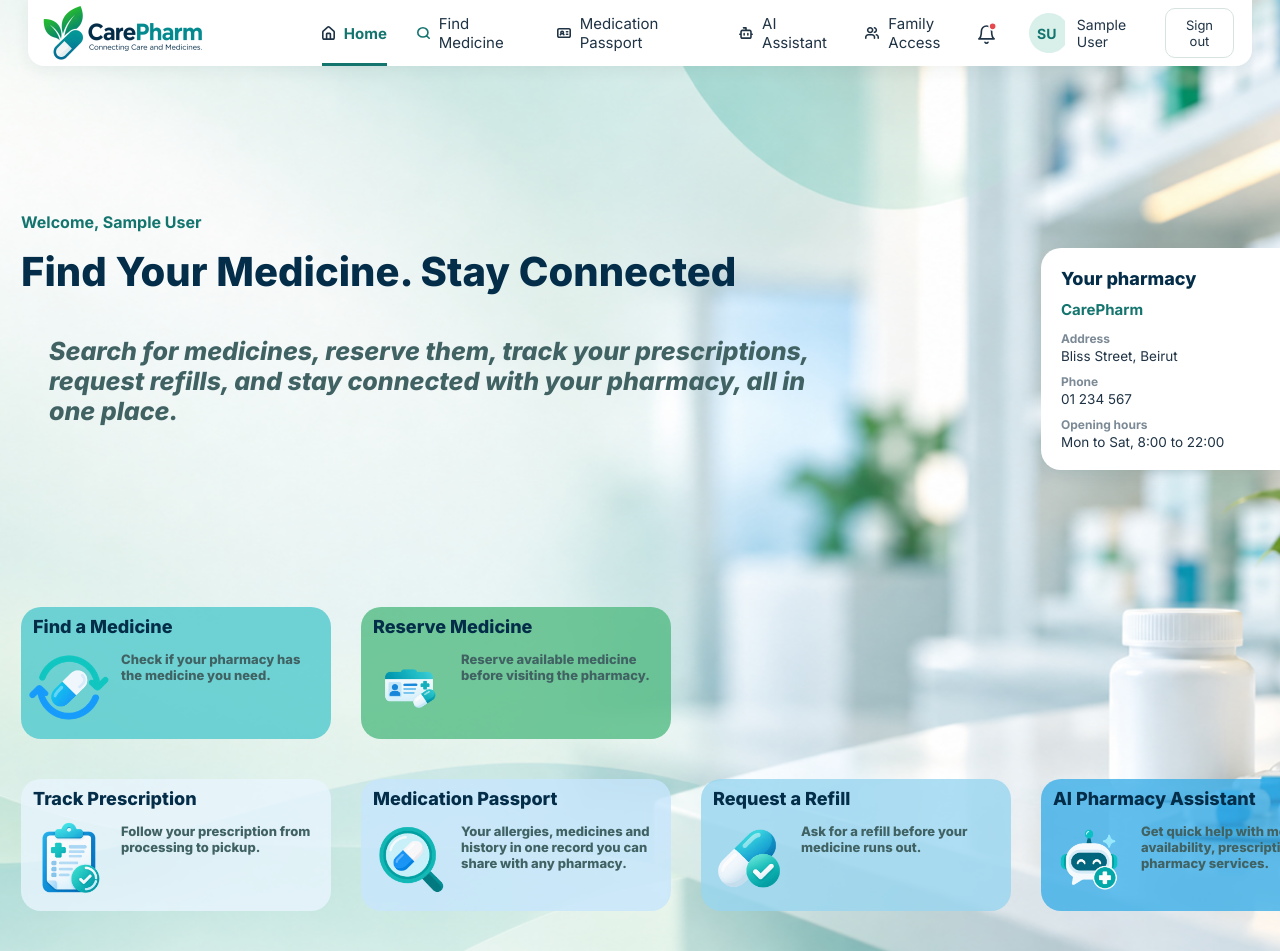
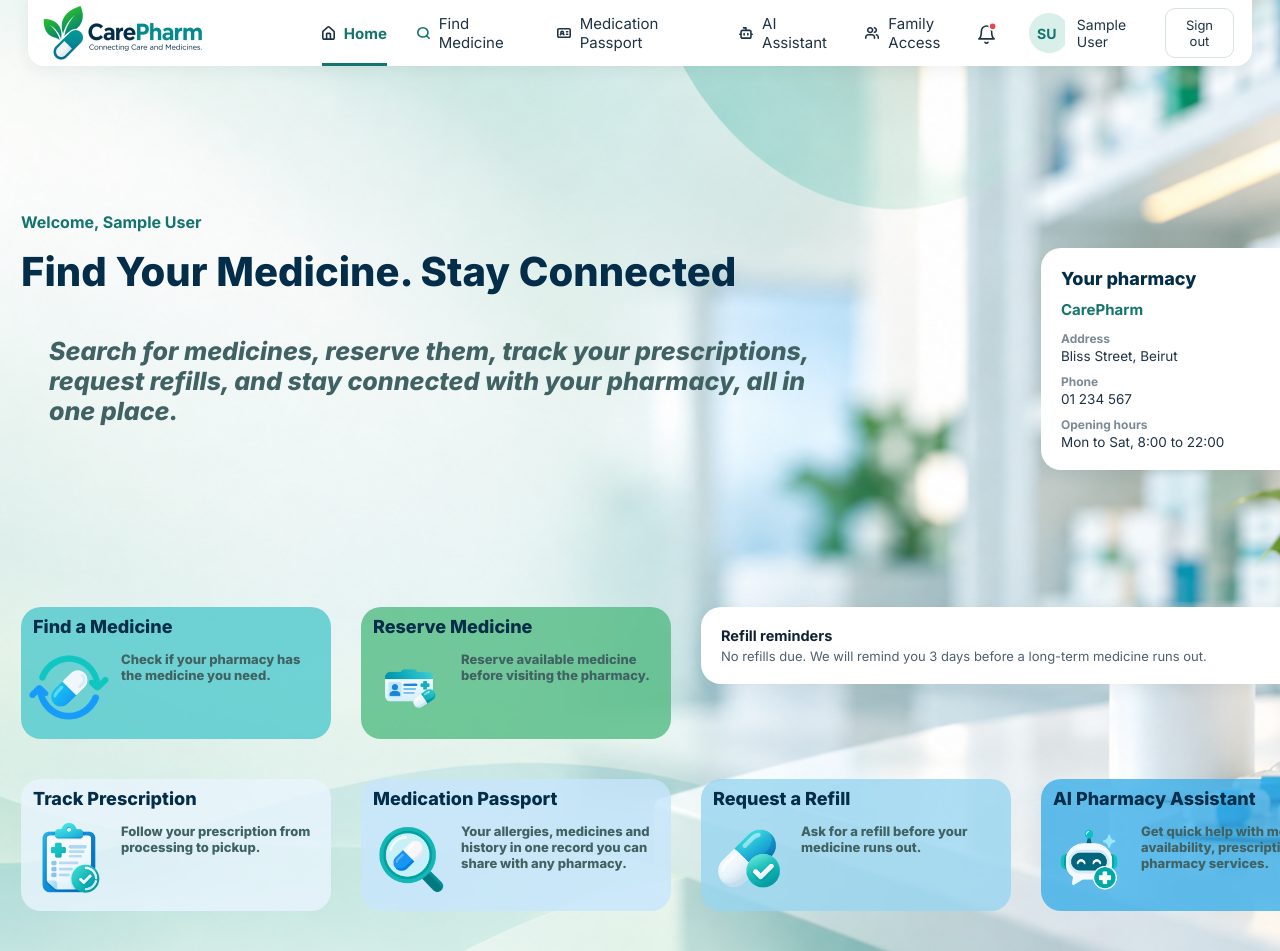
Before and after one commit to marcelhassankassem-dev/CarePharm, a Django app: page /home/ in a window 1280 px wide. Run offline with Django 5.2, Linux system fonts and the light colour scheme; the visitor is signed in with stand-in values (Sample User, id 1); data that the repository does not hold is empty.

Commit message:
Created the Refill reminders box and the Request Refill button

```diff
--- a/accounts/templates/accounts/home.html
+++ b/accounts/templates/accounts/home.html
@@ -38,6 +38,45 @@
         <img src="{% static 'core/images/home-reserve-medicine.png' %}" alt="">
         <p>Reserve available medicine before visiting the pharmacy.</p>
     </a>
+    <section class="card home-refills" id="refill-reminders">
+        {% for reminder in refill_reminders %}
+        <div class="refill-reminder">
+            <span class="refill-reminder-icon"><img src="{% static 'core/images/refill-reminder-bell.svg' %}" alt=""></span>
+            <div class="refill-reminder-text">
+                <strong>Refill reminder</strong>
+                <small>Runs out {{ reminder.runs_out_on|date:"j M" }}</small>
+                <p>{{ reminder.text }}</p>
+            </div>
+            <form method="post" action="{% url 'refill_request' reminder.item.pk %}">
+                {% csrf_token %}
+                <button type="submit">Request Refill</button>
+            </form>
+        </div>
+        {% endfor %}
+        {% for refill_request in refill_requests %}
+        <div class="refill-reminder {{ refill_request.status }}">
+            {% if refill_request.status == "delayed" %}
+            <span class="refill-reminder-icon"><img src="{% static 'core/images/refill-reminder-pill-delayed.svg' %}" alt=""></span>
+            <div class="refill-reminder-text">
+                <strong>{{ refill_request.prescription_item.medicine }}</strong>
+                <p>Refill delayed · expected {{ refill_request.expected_on|date:"j M" }}</p>
+            </div>
+            <span class="refill-reminder-status delayed">Delayed</span>
+            {% else %}
+            <span class="refill-reminder-icon"><img src="{% static 'core/images/refill-reminder-pill.svg' %}" alt=""></span>
+            <div class="refill-reminder-text">
+                <strong>{{ refill_request.prescription_item.medicine }}</strong>
+                <p>Refill request · {{ refill_request.prescription_item.quantity }} units</p>
+            </div>
+            <span class="refill-reminder-status waiting">Sent to pharmacist</span>
+            {% endif %}
+        </div>
+        {% empty %}
+        {% if not refill_reminders %}
+        <p class="home-refills-empty"><strong>Refill reminders</strong>No refills due. We will remind you 3 days before a long-term medicine runs out.</p>
+        {% endif %}
+        {% endfor %}
+    </section>
     <a href="{% url 'my_prescriptions' %}" class="home-card track">
         <h2>Track Prescription</h2>
         <img src="{% static 'core/images/home-track-prescription.png' %}" alt="">
@@ -48,11 +87,11 @@
         <img src="{% static 'core/images/home-medication-passport.png' %}" alt="">
         <p>Your allergies, medicines and history in one record you can share with any pharmacy.</p>
     </div>
-    <div class="home-card refill">
+    <a href="#refill-reminders" class="home-card refill">
         <h2>Request a Refill</h2>
         <img src="{% static 'core/images/home-request-refill.png' %}" alt="">
         <p>Ask for a refill before your medicine runs out.</p>
-    </div>
+    </a>
     <div class="home-card assistant">
         <h2>AI Pharmacy Assistant</h2>
         <img src="{% static 'core/images/home-assistant.png' %}" alt="">
--- a/accounts/views.py
+++ b/accounts/views.py
@@ -19,7 +19,8 @@ from accounts.services import (
     update_staff_member,
 )
 from core.services import activity_log, pharmacy_details
-from passport.services import patient_header
+from passport.services import patient_header, patient_of
+from reservations.services import patient_refill_requests, refill_reminders
 
 
 def site_root(request):
@@ -55,8 +56,11 @@ def login_page(request, side):
 
 @patient_required
 def patient_home(request):
+    patient = patient_of(request.user)
     context = patient_header(request.user)
     context["pharmacy"] = pharmacy_details()
+    context["refill_reminders"] = refill_reminders(patient)
+    context["refill_requests"] = patient_refill_requests(patient)
     return render(request, "accounts/home.html", context)
 
 
--- a/core/static/core/style.css
+++ b/core/static/core/style.css
@@ -3425,6 +3425,114 @@ body {
     background: rgba(60, 176, 233, 0.8);
 }
 
+.home-refills {
+    grid-column: 3 / span 2;
+    grid-row: 1;
+    align-self: start;
+    padding: 4px 20px;
+    border-radius: 20px;
+}
+
+.refill-reminder {
+    display: flex;
+    align-items: center;
+    gap: 14px;
+    min-height: 90px;
+    box-sizing: border-box;
+}
+
+.refill-reminder + .refill-reminder {
+    border-top: 1px solid #e1e9e8;
+}
+
+.refill-reminder-icon {
+    display: flex;
+    flex: none;
+    align-items: center;
+    justify-content: center;
+    width: 42px;
+    height: 42px;
+    border-radius: 50%;
+    background: #e6f0fb;
+}
+
+.refill-reminder.waiting .refill-reminder-icon {
+    background: #e3f4f0;
+}
+
+.refill-reminder.delayed .refill-reminder-icon {
+    background: #ffe3cc;
+}
+
+.refill-reminder-text {
+    position: relative;
+    flex: 1;
+    min-width: 0;
+}
+
+.refill-reminder-text strong {
+    font-size: 14.5px;
+    color: #0f2233;
+}
+
+.refill-reminder-text small {
+    position: absolute;
+    top: 1px;
+    right: 0;
+    font-size: 12px;
+    color: #7c8a96;
+}
+
+.refill-reminder-text p {
+    margin: 4px 0 0;
+    font-size: 13px;
+    color: #4f6070;
+}
+
+.refill-reminder button {
+    height: 38px;
+    padding: 0 16px;
+    border: 1px solid #d6e3e0;
+    border-radius: 8px;
+    font: inherit;
+    font-size: 13px;
+    font-weight: 700;
+    color: #0f2233;
+    background: white;
+    cursor: pointer;
+}
+
+.refill-reminder-status {
+    padding: 6px 12px;
+    border-radius: 16px;
+    font-size: 14px;
+    font-weight: 700;
+    white-space: nowrap;
+}
+
+.refill-reminder-status.waiting {
+    color: #14756f;
+    background: #e3f4f0;
+}
+
+.refill-reminder-status.delayed {
+    color: #d9480f;
+    background: #ffe3cc;
+}
+
+.home-refills-empty {
+    margin: 16px 0;
+    font-size: 13px;
+    color: #4f6070;
+}
+
+.home-refills-empty strong {
+    display: block;
+    margin-bottom: 4px;
+    font-size: 14.5px;
+    color: #0f2233;
+}
+
 .console-page.find-page {
     background: url("images/find-background.jpg") center / cover no-repeat, #e9f4f1;
 }
--- a/reservations/urls.py
+++ b/reservations/urls.py
@@ -6,6 +6,7 @@ urlpatterns = [
     path("<int:reservation_id>/collect/", views.reservation_collect, name="reservation_collect"),
     path("refills/<int:refill_request_id>/approve/", views.refill_approve, name="refill_approve"),
     path("refills/<int:refill_request_id>/delay/", views.refill_delay, name="refill_delay"),
+    path("refills/request/<int:item_id>/", views.refill_request, name="refill_request"),
     path("find/", views.find_medicine, name="find_medicine"),
     path("find/results/", views.find_medicine_results, name="find_medicine_results"),
     path("reserve/", views.reserve, name="reserve"),
```
Also changed, not shown: reservations/views.py (+16 -0 lines), core/static/core/images/refill-reminder-bell.svg (added), core/static/core/images/refill-reminder-pill-delayed.svg (added), core/static/core/images/refill-reminder-pill.svg (added).
